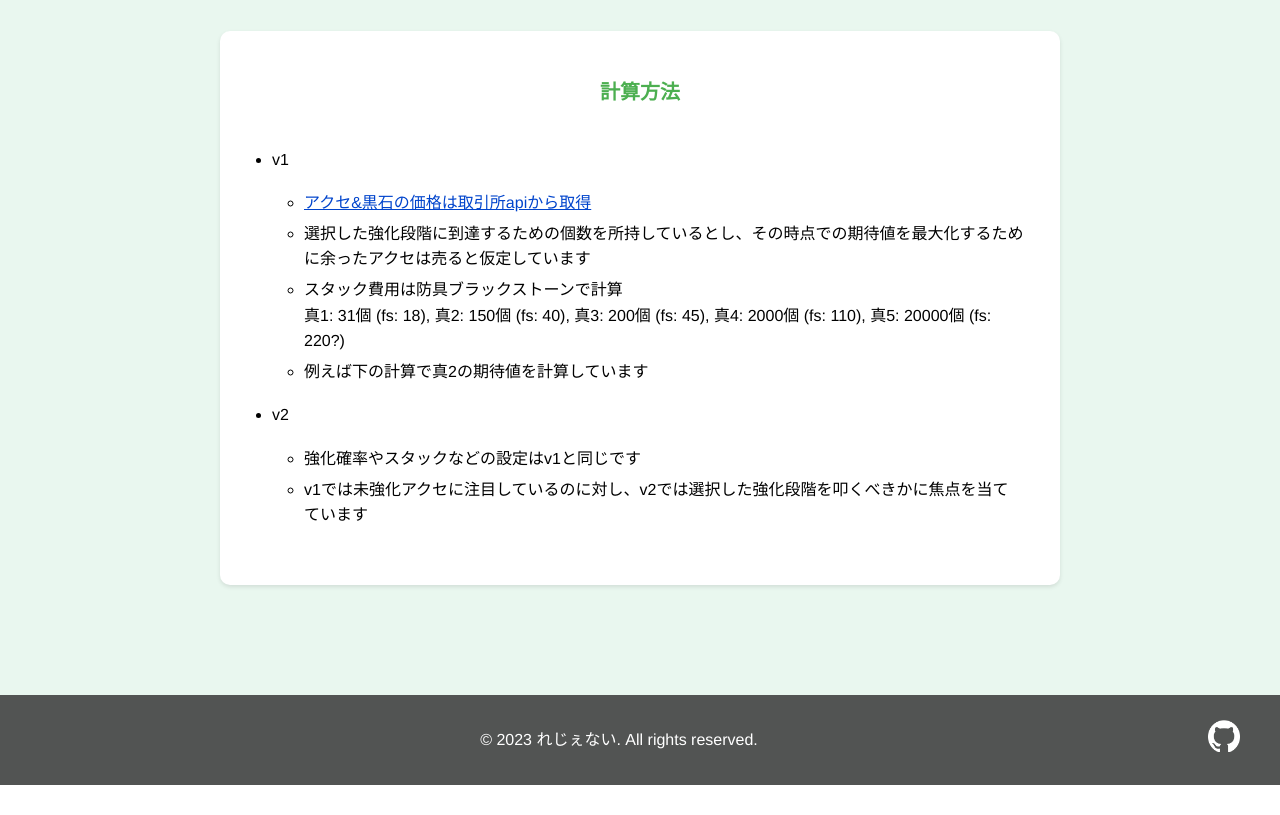
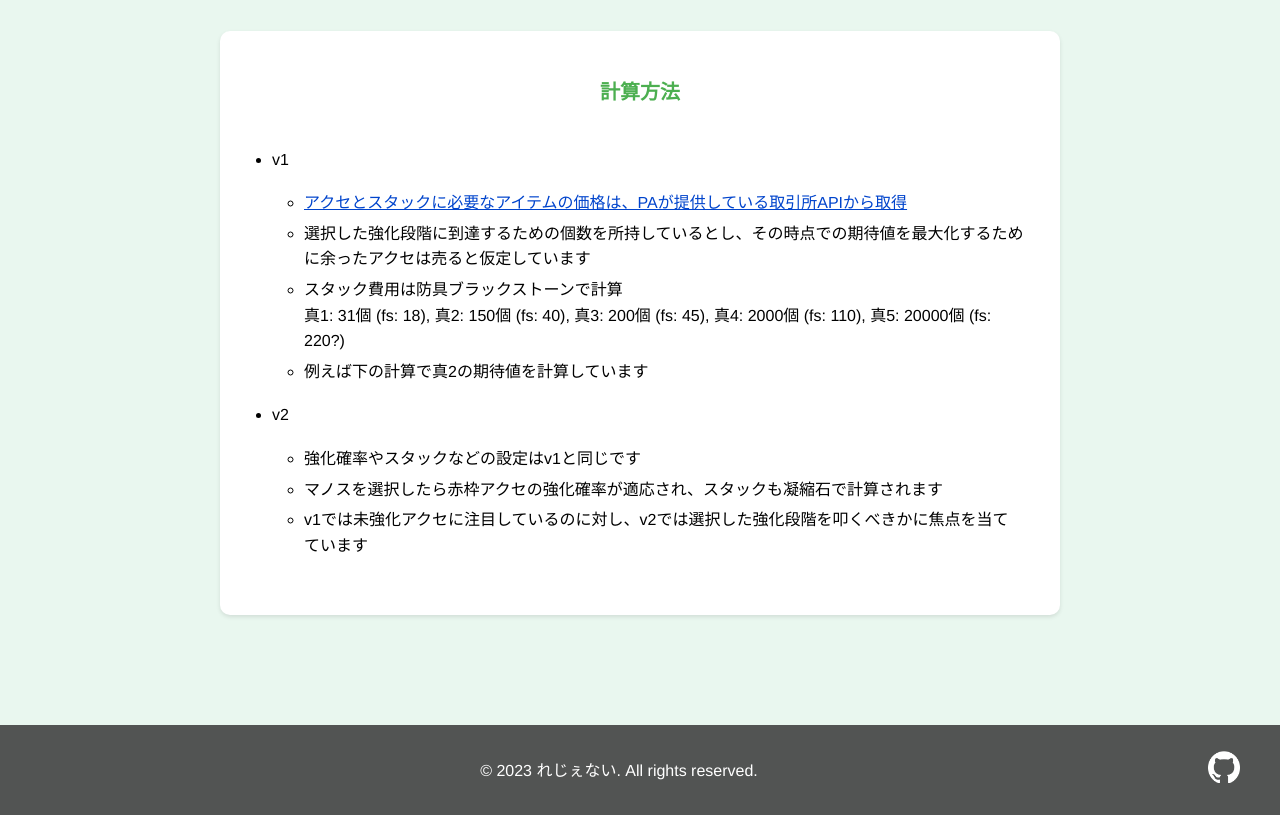
Before and after one commit to Lejenay/bdo_app, a Flask app: page /how-to-calc in a window 1280 px wide. Shown: the part 140-955 px from the top of the page. Before the commit the page ends 925 px from the top, so only its background shows below. Run offline with Flask 2, Linux system fonts and the light colour scheme; parts of the project's set-up code (start-up, migrations or seed data) failed here and were passed over; some libraries are stand-ins or nearby versions.

Commit message:
c48-2
+how-to-calc.htmlの編集

```diff
--- a/templates/how-to-calc.html
+++ b/templates/how-to-calc.html
@@ -10,7 +10,7 @@
     <ul>
       <li>v1</li>
          <ul>
-            <li><a href="https://developers.veliainn.com/">アクセ&黒石の価格は取引所apiから取得</a></li>
+            <li><a href="https://developers.veliainn.com/">アクセとスタックに必要なアイテムの価格は、PAが提供している取引所APIから取得</a></li>
             <li>選択した強化段階に到達するための個数を所持しているとし、その時点での期待値を最大化するために余ったアクセは売ると仮定しています</li>
             <li>スタック費用は防具ブラックストーンで計算</br>
             真1: 31個 (fs: 18), 真2: 150個 (fs: 40), 真3: 200個 (fs: 45), 真4: 2000個 (fs: 110), 真5: 20000個 (fs: 220?)</li>
@@ -19,6 +19,7 @@
       <li>v2</li>
          <ul>
             <li>強化確率やスタックなどの設定はv1と同じです</li>
+            <li>マノスを選択したら赤枠アクセの強化確率が適応され、スタックも凝縮石で計算されます</li>
             <li>v1では未強化アクセに注目しているのに対し、v2では選択した強化段階を叩くべきかに焦点を当てています</li>
          </ul>
     </ul>
```
